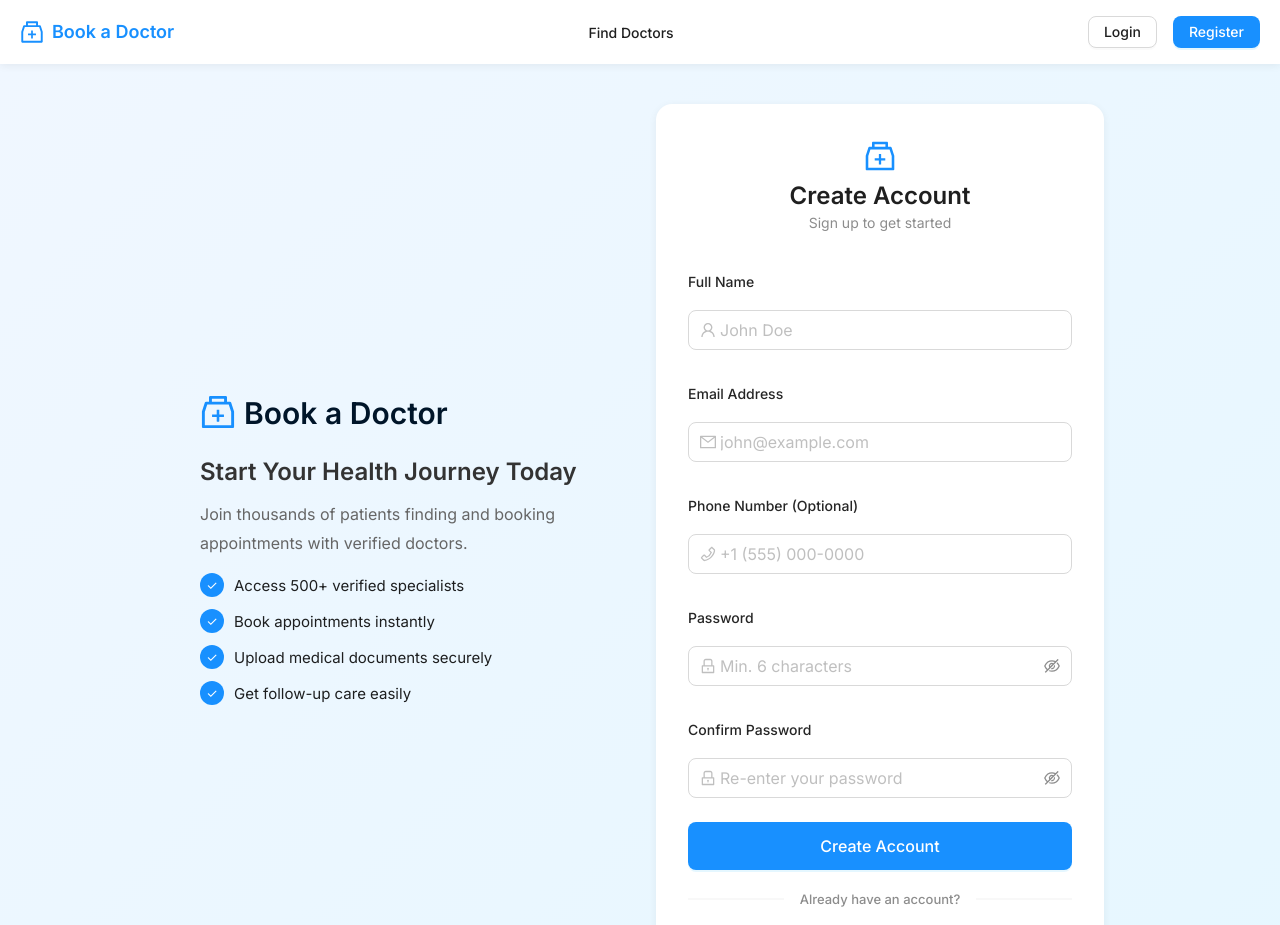
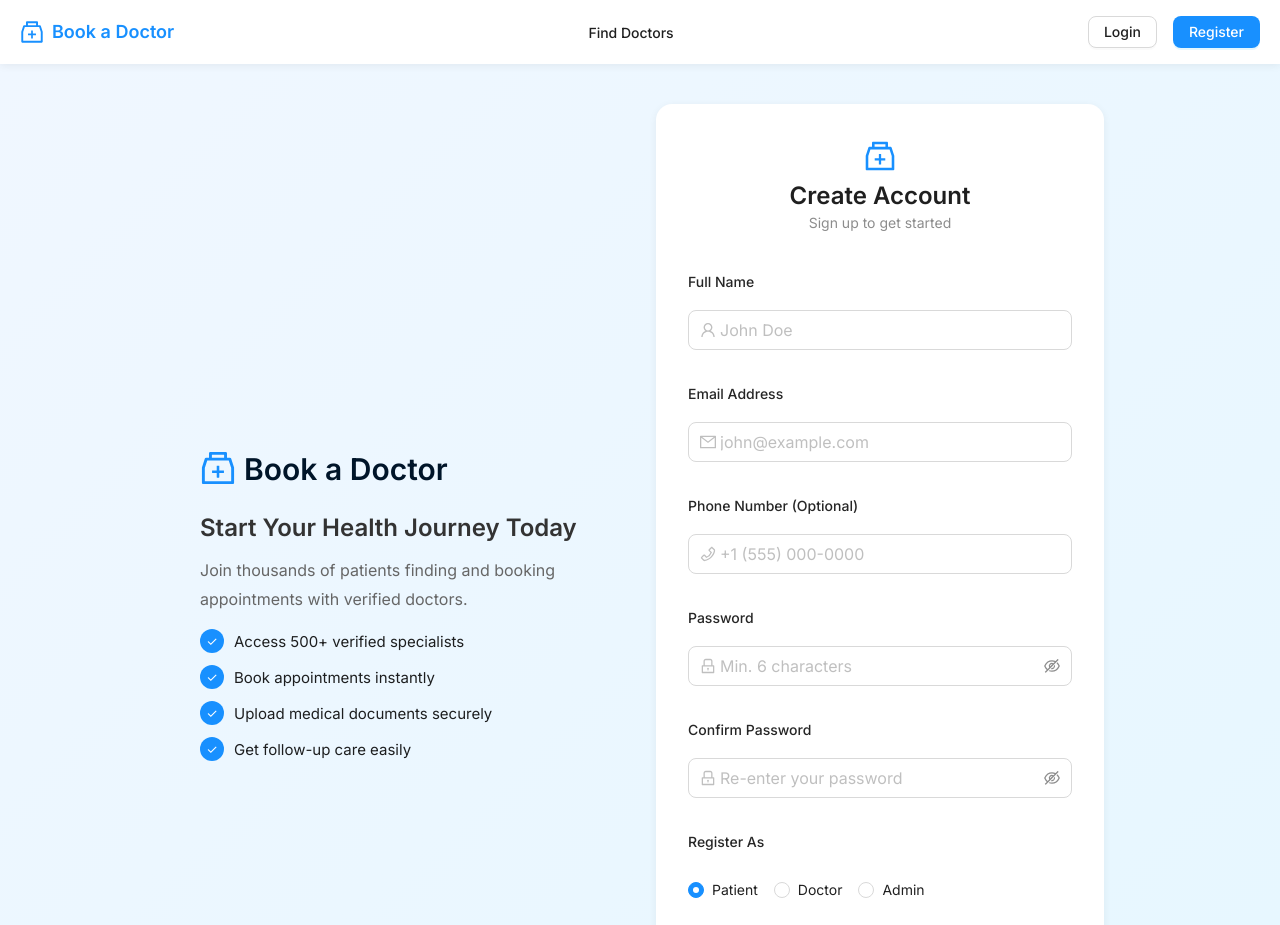
Before and after one commit to Jupatikotivenkatesh/Book-a-Doctor, a React (Vite) app in the folder client/: page /register in a window 1280 px wide. Shown: the top 925 px of the page. Built offline with nearby package versions, Linux system fonts and the light colour scheme; no server answers.

Commit message:
Updated the Files

```diff
--- a/client/index.html
+++ b/client/index.html
@@ -16,7 +16,7 @@
       href="https://fonts.googleapis.com/css2?family=Inter:wght@300;400;500;600;700&display=swap"
       rel="stylesheet"
     />
-    <title>Book a Doctor — Find &amp; Book Appointments</title>
+    <title>MediBook — Find-Book Appointments</title>
   </head>
   <body>
     <div id="root"></div>
--- a/client/src/pages/Register.jsx
+++ b/client/src/pages/Register.jsx
@@ -1,7 +1,16 @@
 import React, { useEffect } from "react";
 import {
-  Form, Input, Button, Typography, Card, Row, Col,
-  Divider, Alert, Space,
+  Form,
+  Input,
+  Button,
+  Typography,
+  Card,
+  Row,
+  Col,
+  Divider,
+  Alert,
+  Space,
+  Radio,
 } from "antd";
 import {
   UserOutlined, MailOutlined, LockOutlined,
@@ -33,9 +42,18 @@ const Register = () => {
   }, [success, navigate]);
 
   const onFinish = (values) => {
-    const { name, email, password, phone } = values;
-    dispatch(register({ name, email, password, phone }));
-  };
+  const { name, email, password, phone, role } = values;
+
+  dispatch(
+    register({
+      name,
+      email,
+      password,
+      phone,
+      role,
+    })
+  );
+};
 
   return (
     <div style={{
@@ -182,7 +200,23 @@ const Register = () => {
                   style={{ borderRadius: 8 }}
                 />
               </Form.Item>
-
+              <Form.Item
+  name="role"
+  label="Register As"
+  initialValue="patient"
+  rules={[
+    {
+      required: true,
+      message: "Please select a role",
+    },
+  ]}
+>
+  <Radio.Group>
+    <Radio value="patient">Patient</Radio>
+    <Radio value="doctor">Doctor</Radio>
+    <Radio value="admin">Admin</Radio>
+  </Radio.Group>
+</Form.Item>
               <Form.Item style={{ marginBottom: 12 }}>
                 <Button
                   type="primary"
```
Also changed, not shown: 1 other file (tests, documents, lock files or other folders).
